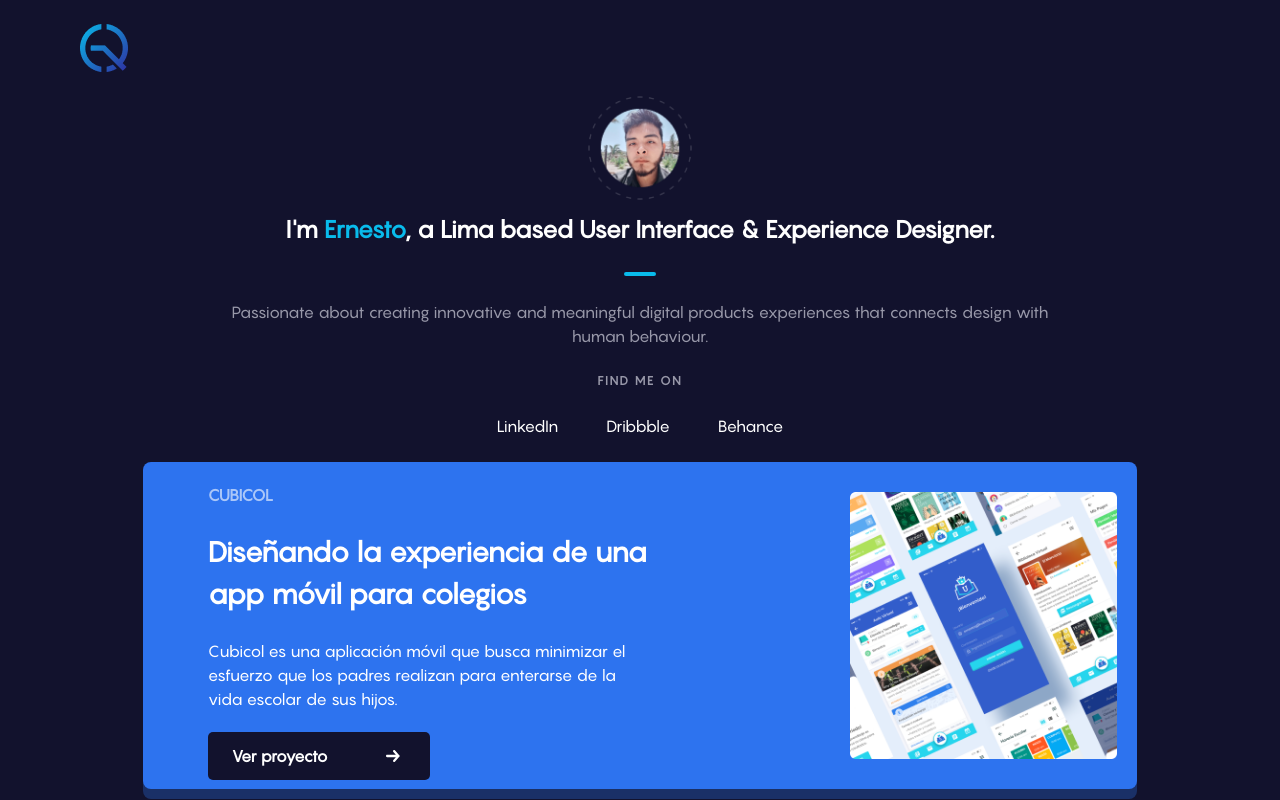
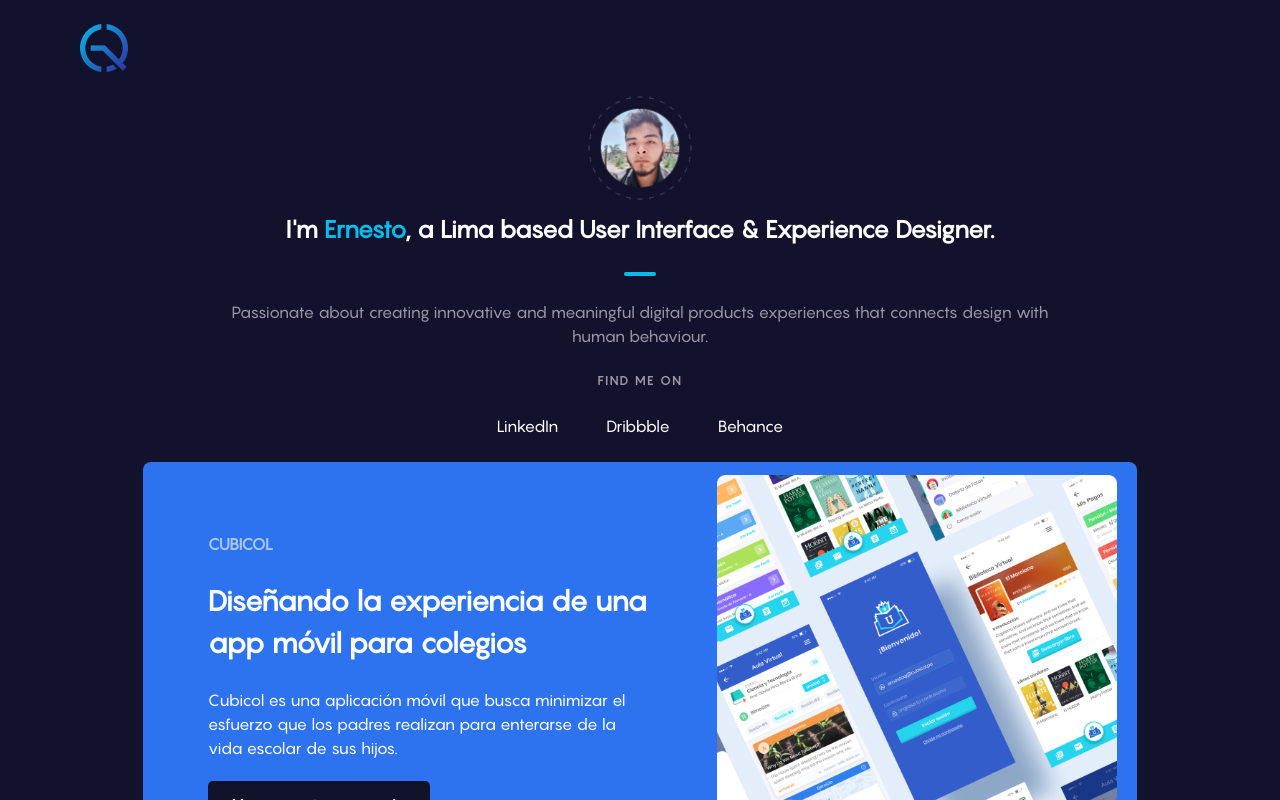
Before and after one commit to cbustamanter/eq-web, a Vue app: page / in a window 1280 px wide. Shown: the top 800 px of the page. Built offline with nearby package versions, Linux system fonts and the light colour scheme.

Commit message:
fix urls

```diff
--- a/src/assets/styles/scss/main.scss
+++ b/src/assets/styles/scss/main.scss
@@ -26,11 +26,11 @@ $input-shadow: none;
  */
 @font-face {
  font-family: 'Pangram';
- src: url("../../fonts/Pangram-Regular.otf") format("opentype");
+ src: url("/src/assets/fonts/Pangram-Regular.otf") format("opentype");
 }
 @font-face {
   font-family: 'Pangram Bold';
-  src: url("../../fonts/Pangram-Black.otf") format("opentype");
+  src: url("/src/assets/fonts/Pangram-Black.otf") format("opentype");
  }
  $family-sans-serif: "Pangram";
 
--- a/src/components/Card.vue
+++ b/src/components/Card.vue
@@ -40,7 +40,7 @@
       <div class="column centered-container">
         <div class="columns">
           <div
-            class="column px-0 is-offset-5-widescreen is-6-widescreen is-offset-2 is-9 is-offset-1-mobile is-10-mobile py-1 is-flex"
+            class="column px-0 is-offset-2 is-9 is-offset-1-mobile is-10-mobile py-1 is-flex"
           >
             <slot name="image"></slot>
           </div>
```
